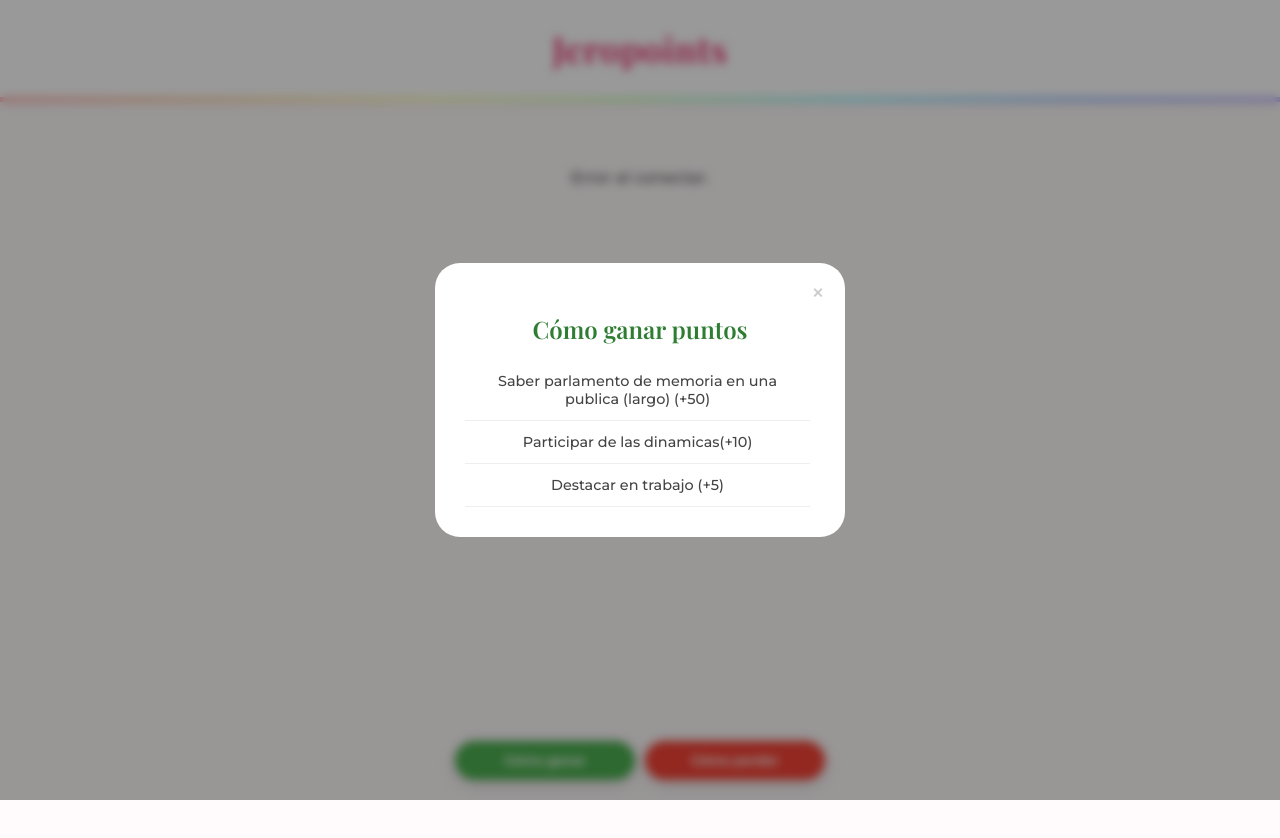
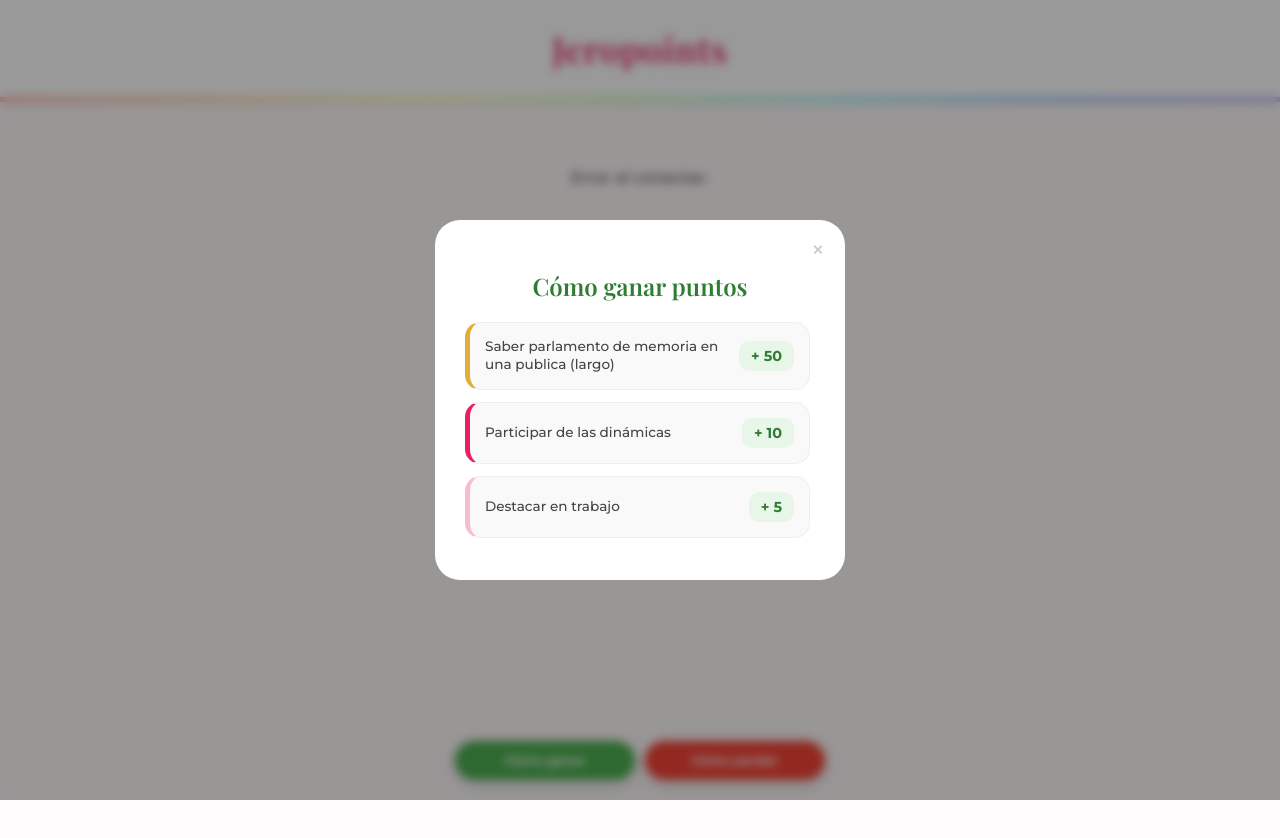
Before and after one commit to jeroviana/JeroPointss, a plain HTML site: page index.html in a window 1280 px wide. Both pictures are taken after a click on the button "Cómo ganar". Drawn offline with nearby package versions, Linux system fonts and the light colour scheme; no server answers.

Commit message:
como ganar puntos mas lindo

```diff
--- a/index.html
+++ b/index.html
@@ -80,7 +80,7 @@
   .btn-earn { background: #4caf50; }
   .btn-lose { background: #f44336; }
 
-  /* Modales */
+  /* Modales Generales */
   .modal-overlay { position: fixed; top:0; left:0; width:100%; height:100%; background: rgba(0, 0, 0, 0.4); backdrop-filter: blur(5px); display: flex; justify-content: center; align-items: center; z-index: 1000; }
   .modal-content { background: white; padding: 30px; border-radius: 25px; width: 85%; max-width: 350px; text-align: center; position: relative; }
 
@@ -113,6 +113,66 @@
   .timeline-motivo { font-size: 0.85rem; color: #555; font-weight: 500; }
   .timeline-pts { font-weight: 700; font-size: 0.95rem; }
 
+  /* --- NUEVOS ESTILOS PARA LA LISTA DE REGLAS --- */
+  .lista-reglas {
+      list-style: none;
+      padding: 0;
+      margin: 0;
+  }
+
+  .item-regla {
+      display: flex;
+      justify-content: space-between;
+      align-items: center;
+      background: #f9f9f9;
+      margin-bottom: 12px;
+      padding: 15px 15px;
+      border-radius: 15px;
+      transition: transform 0.2s;
+      border: 1px solid #eee;
+  }
+
+  .item-regla:hover {
+      transform: scale(1.02);
+      background: #fff;
+      box-shadow: 0 4px 10px rgba(0,0,0,0.05);
+  }
+
+  .regla-texto {
+      font-family: 'Montserrat', sans-serif;
+      font-size: 0.85rem;
+      color: #444;
+      text-align: left;
+      flex: 1;
+      padding-right: 10px;
+      line-height: 1.3;
+      font-weight: 500;
+  }
+
+  /* Burbuja de puntaje positivo */
+  .badge-pos {
+      font-family: 'Montserrat', sans-serif;
+      font-weight: 700;
+      font-size: 0.9rem;
+      background: #e8f5e9;
+      color: #2e7d32;
+      padding: 6px 12px;
+      border-radius: 10px;
+      white-space: nowrap;
+  }
+
+  /* Burbuja de puntaje negativo */
+  .badge-neg {
+      font-family: 'Montserrat', sans-serif;
+      font-weight: 700;
+      font-size: 0.9rem;
+      background: #ffebee;
+      color: #c62828;
+      padding: 6px 12px;
+      border-radius: 10px;
+      white-space: nowrap;
+  }
+
   .hidden { display: none !important; }
   .loading { text-align: center; padding: 100px; color: var(--rosa-fuerte); }
 </style>
@@ -135,7 +195,7 @@
 <div id="rulesModal" class="modal-overlay hidden" onclick="this.classList.add('hidden')">
   <div class="modal-content" onclick="event.stopPropagation()">
     <span class="close-x" onclick="document.getElementById('rulesModal').classList.add('hidden')">&times;</span>
-    <h2 id="rulesTitle" style="font-family: 'Playfair Display', serif; margin-bottom: 10px;"></h2>
+    <h2 id="rulesTitle" style="font-family: 'Playfair Display', serif; margin-bottom: 20px;"></h2>
     <div id="rulesList" class="detail-container"></div>
   </div>
 </div>
@@ -214,14 +274,12 @@ function checkPass() {
     } else { alert("Contraseña incorrecta, hermana."); }
 }
 
-// NUEVA FUNCIÓN CON LÓGICA DE TIMELINE
 function showHist() {
     const body = document.getElementById('histBody');
     document.getElementById('histTitle').innerText = activeSister.nombre;
 
     let h = `<div class="timeline">`;
 
-    // Invertimos para que lo más reciente aparezca arriba
     [...activeSister.detalles].reverse().forEach(d => {
         const c = d.puntos >= 0 ? "#2e7d32" : "#c62828";
         const fechaSimple = new Date(d.fecha).toLocaleDateString('es-ES', { day: 'numeric', month: 'short' });
@@ -247,16 +305,44 @@ function showHist() {
     document.getElementById('historyModal').classList.remove('hidden');
 }
 
+// NUEVA LÓGICA PARA RENDERIZAR LAS REGLAS BONITAS
 function openRules(t) {
     const isE = t === 'earn';
     document.getElementById('rulesTitle').innerText = isE ? "Cómo ganar puntos" : "Cómo perder puntos";
     document.getElementById('rulesTitle').style.color = isE ? "#2e7d32" : "#c62828";
 
-    const earnRules = ["Saber parlamento de memoria en una publica (largo) (+50)", "Participar de las dinamicas(+10)", "Destacar en trabajo (+5)"];
-    const loseRules = ["Ausencia injustificada (-10)", "No participar de una dinamica obligatoria (-5)", "Interrumpir (-5)"];
-    const r = isE ? earnRules : loseRules;
+    // Arrays de objetos en lugar de strings simples
+    const earnRules = [
+        { desc: "Saber parlamento de memoria en una publica (largo)", pts: "+ 50", colorBorde: "var(--dorado)" },
+        { desc: "Participar de las dinámicas", pts: "+ 10", colorBorde: "var(--rosa-fuerte)" },
+        { desc: "Destacar en trabajo", pts: "+ 5", colorBorde: "var(--rosa-principal)" }
+    ];
 
-    document.getElementById('rulesList').innerHTML = r.map(i => `<p style="padding:12px; border-bottom:1px solid #eee; margin:0; font-size:0.9rem;">${i}</p>`).join('');
+    const loseRules = [
+        { desc: "Ausencia injustificada", pts: "- 10" },
+        { desc: "No participar de una dinámica obligatoria", pts: "- 5" },
+        { desc: "Interrumpir", pts: "- 5" }
+    ];
+
+    const rulesToRender = isE ? earnRules : loseRules;
+    const badgeClass = isE ? "badge-pos" : "badge-neg";
+
+    let htmlContent = `<div class="lista-reglas">`;
+
+    rulesToRender.forEach(rule => {
+        // Solo aplica borde lateral de color si es para ganar puntos
+        const borderStyle = isE ? `border-left: 5px solid ${rule.colorBorde};` : `border-left: 5px solid #c62828;`;
+
+        htmlContent += `
+            <div class="item-regla" style="${borderStyle}">
+                <span class="regla-texto">${rule.desc}</span>
+                <span class="${badgeClass}">${rule.pts}</span>
+            </div>`;
+    });
+
+    htmlContent += `</div>`;
+
+    document.getElementById('rulesList').innerHTML = htmlContent;
     document.getElementById('rulesModal').classList.remove('hidden');
 }
 
```
